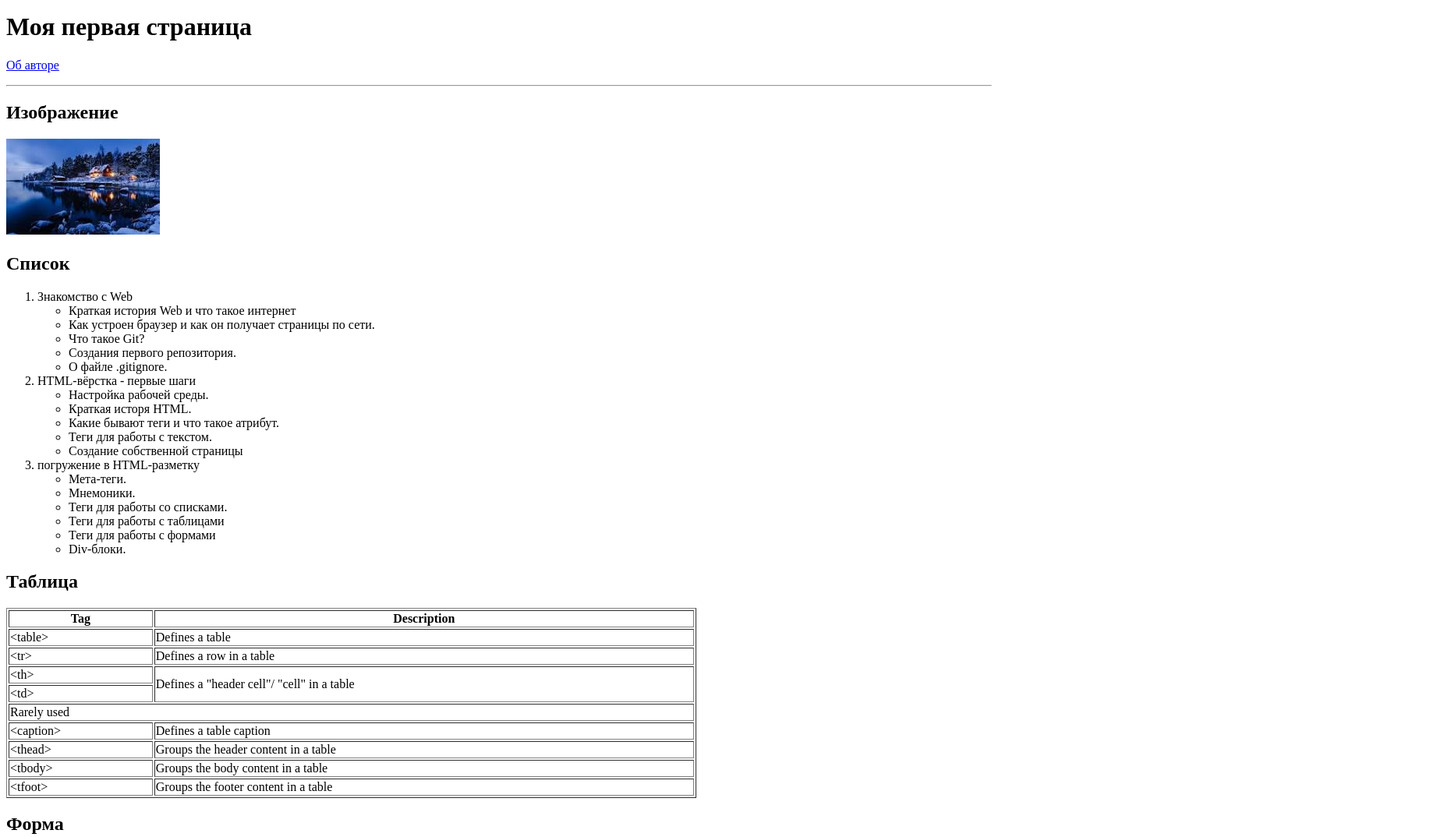
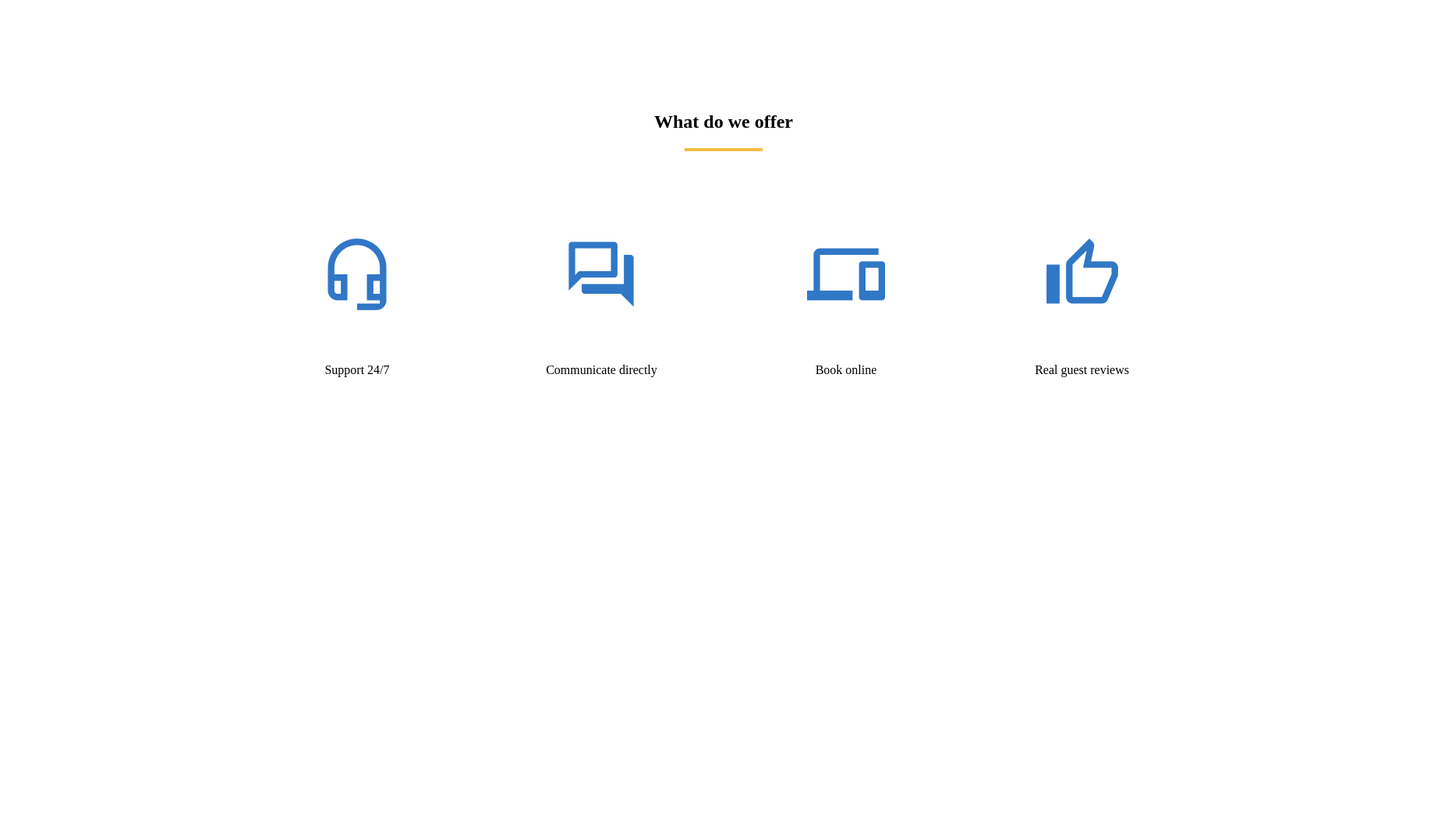
Before and after one commit to VerkhovinaNatallia/if-html, a plain HTML site: page index.html in a window 1280 px wide. Shown: the part 5-1079 px from the top of the page at 78% size, 1848 px wide, since content can reach past the window. After the commit the page ends 800 px from the top, so only its background shows below. Drawn offline with Linux system fonts and the light colour scheme.

Commit message:
created block 'What do we offer',renamed 'index.html'=>'demo.html',created a new one 'index.html'

```diff
--- a/index.html
+++ b/index.html
@@ -1,158 +1,35 @@
 <!DOCTYPE html>
 <html lang="en">
 <head>
-    <meta charset="UTF-8" />
-    <meta name="keywords" content="HTML" />
-    <meta name="description" content="Тренировка HTML" />
-    <meta name="author" content="Verkhovina Natallia" />
-    <meta name="viewport" content="width=device-width, initial-scale=1.0" />
+    <meta charset="UTF-8">
     <title>Title</title>
+    <link rel="stylesheet" href="style/style.css">
 </head>
 <body>
-    <h1>Моя первая страница</h1>
-    <p><a href="./about/index.html">Об авторе</a></p>
-    <hr />
-    <h2>Изображение</h2>
-    <img src="./image/images.jfif" alt="Зимний домик на озере" />
-    <h2>Список</h2>
-    <ol>
-      <li>
-        Знакомство с Web
-        <ul>
-          <li>Краткая история Web и что такое интернет</li>
-          <li>Как устроен браузер и как он получает страницы по сети.</li>
-          <li>Что такое Git?</li>
-          <li>Создания первого репозитория.</li>
-          <li>О файле .gitignore.</li>
-        </ul>
-      </li>
-      <li>
-        HTML-вёрстка - первые шаги
-        <ul>
-          <li>Настройка рабочей среды.</li>
-          <li>Краткая исторя HTML.</li>
-          <li>Какие бывают теги и что такое атрибут.</li>
-          <li>Теги для работы с текстом.</li>
-          <li>Создание собственной страницы</li>
-        </ul>
-      </li>
-      <li>
-        погружение в HTML-разметку
-        <ul>
-          <li>Мета-теги.</li>
-          <li>Мнемоники.</li>
-          <li>Теги для работы со списками.</li>
-          <li>Теги для работы с таблицами</li>
-          <li>Теги для работы с формами</li>
-          <li>Div-блоки.</li>
-        </ul>
-      </li>
-    </ol>
-    <h2>Таблица</h2>
-    <table border="1" width="70%">
-      <thead>
-        <tr>
-          <th>Tag</th>
-          <th>Description</th>
-        </tr>
-      </thead>
-      <tbody>
-        <tr>
-          <td>&lt;table&gt;</td>
-          <td>Defines a table</td>
-        </tr>
-        <tr>
-          <td>&lt;tr&gt;</td>
-          <td>Defines a row in a table</td>
-        </tr>
-        <tr>
-          <td>&lt;th&gt;</td>
-          <td rowspan="2">Defines a "header cell"/ "cell" in a table</td>
-        </tr>
-        <tr>
-          <td>&lt;td&gt;</td>
-        </tr>
-        <tr>
-          <td colspan="2">Rarely used</td>
-        </tr>
-        <tr>
-          <td>&lt;caption&gt;</td>
-          <td>Defines a table caption</td>
-        </tr>
-        <tr>
-          <td>&lt;thead&gt;</td>
-          <td>Groups the header content in a table</td>
-        </tr>
-        <tr>
-          <td>&lt;tbody&gt;</td>
-          <td>Groups the body content in a table</td>
-        </tr>
-        <tr>
-          <td>&lt;tfoot&gt;</td>
-          <td>Groups the footer content in a table</td>
-        </tr>
-      </tbody>
-    </table>
-    <h2>Форма</h2>
-    <form method="get" action="./">
-      <fieldset>
-        <legend>My first form</legend>
-        <div>
-          <label for="name">Name </label> <br />
-          <input
-            type="text"
-            id="name"
-            name="name"
-            placeholder="Name"
-            required
-          />
+<main>
+    <div class="block">
+        <h2 class="title-h2">What do we offer</h2>
+        <div class="advantages">
+            <div class="cart">
+                <img src="./image/HeadsetMicOutlined%201.png" alt="Headset">
+                <p>Support 24/7</p>
             </div>
-        <div>
-          <label for="email">Email </label> <br />
-          <input type="email" id="email" name="email" required />
+            <div class="cart">
+                <img src="./image/ForumOutlined%201.png" alt="Forum">
+                <p>Communicate directly</p>
             </div>
-        <div>
-          <label for="password">Password </label> <br />
-          <input type="password" id="password" name="password" required />
+            <div class="cart">
+                <img src="./image/DevicesOutlined%201.png" alt="Devices">
+                <p>Book online</p>
             </div>
-        <div>
-          <label for="level">Your programming level</label> <br />
-          <input id="level" type="range" min="1" max="10" />
+            <div class="cart">
+                <img src="./image/ThumbUpAltOutlined%201.png" alt="Thumb">
+                <p>Real guest reviews</p>
             </div>
-        <div>
-          <p>What does HTML stand for?</p>
-          <input type="checkbox" id="HaTML" name="HTML" value="1" />
-          <label for="HaTML">Hyperlinks and Text Markup Language</label><br />
-          <input type="checkbox" id="HToML" name="HTML" value="2" />
-          <label for="HToML">Hyper Text Markup Language</label><br />
-          <input type="checkbox" id="HTeML" name="HTML" value="3" />
-          <label for="HTeML">Home Tool Markup Language</label><br />
         </div>
-        <div>
-          <p>What does HTTP stand for?</p>
-          <input type="radio" id="translate" name="HTTP" value="1" />
-          <label for="translate">Hyper Text Translate Protocol</label><br />
-          <input type="radio" id="transmission" name="HTTP" value="2" />
-          <label for="transmission">Hyper Text Transmission Protocol</label
-          ><br />
-          <input type="radio" id="transfer" name="HTTP" value="3" />
-          <label for="transfer">Hyper Text Transfer Protocol</label><br />
     </div>
-        <div>
-          <label for="comment">Comment</label><br />
-          <textarea id="comment" maxlength="500">Comment</textarea>
-        </div>
-        <div>
-          <label for="select"> What does HTML stand for? </label> <br />
-          <select id="select" name="HTML stand">
-            <option>Your answer</option>
-          </select>
-        </div>
+</main>
 
-        <p>
-          <button>Send</button>
-        </p>
-      </fieldset>
-    </form>
+
 </body>
 </html>
--- /dev/null
+++ b/style/style.css
@@ -0,0 +1,32 @@
+/*------main-----*/
+
+.block{
+    width: 1440px;
+    margin: 0 auto;
+    padding: 120px 200px;
+    display: flex;
+    flex-direction:column;
+    align-items: center;
+}
+
+.advantages{
+    display: flex;
+    justify-content: space-between;
+    width:1040px ;
+    margin-top: 88px ;
+}
+
+.title-h2::after{
+    content: " ";
+    display: block;
+    width: 100px;
+    height: 4px;
+    margin: 20px auto 0;
+    background-color:#F5BD41;
+}
+.cart{
+    display: flex;
+    flex-direction: column;
+    align-items: center;
+    gap: 48px;
+}
```
Also changed, not shown: demo.html (added, +158 -0 lines), image/DevicesOutlined 1.png (added), image/ForumOutlined 1.png (added), image/HeadsetMicOutlined 1.png (added), image/ThumbUpAltOutlined 1.png (added). Lines whose indentation alone changed are shown as unchanged.
